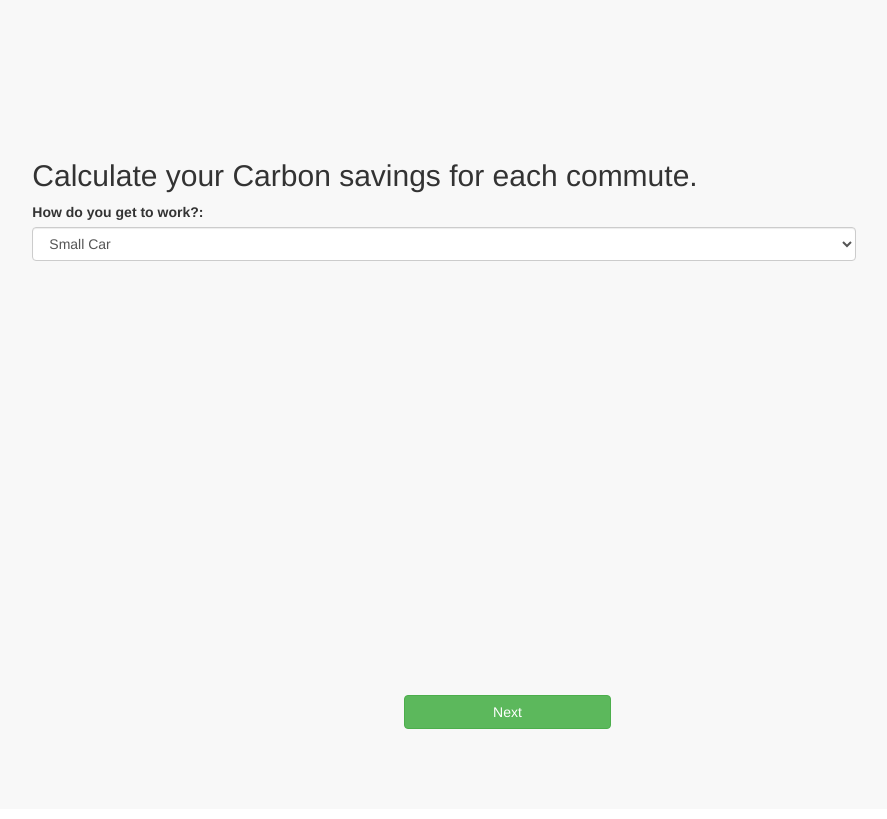
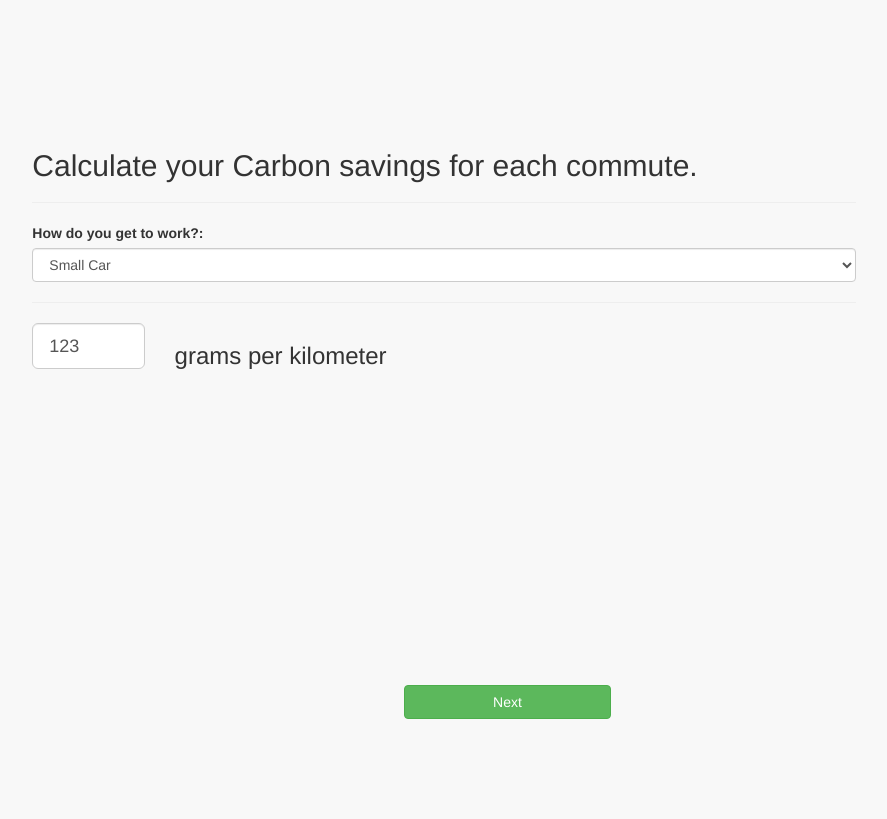
Before and after one commit to choc0bot/commuta, a Flask app: page /new_user_setup in a window 1280 px wide. Shown: the part 2991-3810 px from the top of the page, without its empty margins (236-1123 px from the left). Before the commit the page ends 3720 px from the top, so only its background shows below. Run offline with Flask 2, Linux system fonts and the light colour scheme; parts of the project's set-up code (start-up, migrations or seed data) failed here and were passed over; some libraries are stand-ins or nearby versions.

Commit message:
new user form

```diff
--- a/app/static/js/style.css
+++ b/app/static/js/style.css
@@ -30,7 +30,7 @@
     background-attachment: fixed;
     width:100%;
     height:100%;
-    padding: 40px 10px;
+    padding: 30px 10px;
     position: relative;
 
 }
@@ -52,7 +52,7 @@
 .button{
     display:block;
     position:absolute;
-    bottom:0px;
+    bottom:10px;
     left:50%;
 }
 .button:hover{
--- a/app/templates/commute.html
+++ b/app/templates/commute.html
@@ -180,10 +180,10 @@
 
 new Morris.Area({
   element: 'myfirstchart',
-  data: [{% for ride in monthly_savings %}{
+  data: [{% for ride in monthly_distance %}{
         month: '{{ ride[0] | monthfilter }}',
         value: {{ ride[1] * goal_savings }},
-        value1: {{ (ride[1] * 10 * carbon_number) }}
+        value1: {{ (ride[2] * carbon_number)/1000 }}
         },{% endfor %}],
   // The name of the data record attribute that contains x-values.
   xkey: 'month',
--- a/app/templates/new_user_setup.html
+++ b/app/templates/new_user_setup.html
@@ -7,11 +7,19 @@
 
 <script type="text/javascript" src='http://maps.google.com/maps/api/js?sensor=false&libraries=places'></script>
 <script src="../static/jqloc/src/locationpicker.jquery.js"></script>
+<script type="text/javascript" src="../static/js/js.js"></script>
+<script src="../static/stellar/jquery.stellar.js"></script>
+<script src="../static/waypoints/lib/jquery.waypoints.min.js"></script>
+<script type="text/javascript" src="../static/js/jquery.easing.1.3.js"></script>
+<script>
+$(function() {
+    $( "#thedropdown").change(function() {
+      oname = $( "#thedropdown" ).val();
+      $("#objectname").val(oname);
 
-  <script type="text/javascript" src="../static/js/js.js"></script>
-  <script src="../static/stellar/jquery.stellar.js"></script>
-  <script src="../static/waypoints/lib/jquery.waypoints.min.js"></script>
-  <script type="text/javascript" src="../static/js/jquery.easing.1.3.js"></script>
+    });
+  });
+</script>
 
 <div>
     <div class="row">
@@ -126,18 +134,30 @@
                     <div class="slide" id="slide6" data-slide="6" data-stellar-background-ratio="0.5">
                         <div class="wrapper">
                             <h2>Calculate your Carbon savings for each commute.</h2>
-
-                            <div class="form-group">
-                                <label for="sel1">How do you get to work?:</label>
-                                  <select class="form-control" id="map-radius">
-                                    <option>Small Car</option>
-                                    <option>Medium Car</option>
-                                    <option>SUV</option>
-                                    <option>Bus</option>
-                                    <option>Train</option>
-                                    <option>Tram</option>
-                                    <option>Subway</option>
-                                </select>
+                            <hr>
+                            <div class="row">
+                                <div class="col-md-12" class="form-group">
+                                    <label for="sel1">How do you get to work?:</label>
+                                      <select class="form-control" id="thedropdown">
+                                        <option value="123">Small Car</option>
+                                        <option value="159">Medium Car</option>
+                                        <option value="195">Large Car</option>
+                                        <option value="221">SUV</option>
+                                        <option value="75">Bus</option>
+                                        <option value="81">Train</option>
+                                        <option value="51">Tram</option>
+                                        <option value="71">Subway</option>
+                                    </select>
+                                </div>
+                            </div>
+                            <hr>
+                            <div class="row">
+                                <div class="col-md-2">
+                                    {{ form.carbon_number(class="form-control input-lg", id="objectname", value="123" ) }}
+                                </div>
+                                <div class="col-md-5">
+                                    <h3>grams per kilometer</h3>
+                                </div>
                             </div>
                         </div>
                         <p><input data-slide="6" class="button btn btn-success" value="Next"></p>
--- a/app/views.py
+++ b/app/views.py
@@ -124,14 +124,15 @@ def haversine(lon1, lat1, lon2, lat2):
     r = 6371 # Radius of earth in kilometers. Use 3956 for miles
     return c * r
 
-def process_activities(act, commute_count, commute_distance, monthly_savings, monthly_rides, dow_rides):
+def process_activities(act, commute_count, commute_distance, monthly_savings, monthly_rides, dow_rides, monthly_distance):
     commute_count += 1
     commute_distance += float(unithelper.kilometers(act.distance))
     ride_date = act.start_date_local
     monthly_savings.append(ride_date.month)
     monthly_rides.append([ride_date, convert_timedelta(act.elapsed_time)])
+    monthly_distance.append([ride_date, convert_timedelta(act.elapsed_time), (act.distance/1000)])
     dow_rides.append(int(ride_date.weekday()))
-    return(commute_count, commute_distance, monthly_savings, monthly_rides, dow_rides)
+    return(commute_count, commute_distance, monthly_savings, monthly_rides, dow_rides, monthly_distance)
 
 def flag_check(flag, act):
     if flag == True:
@@ -171,6 +172,7 @@ def commute():
         equator_length = 40075
         monthly_rides = []
         monthly_savings = []
+        monthly_distance = []
         dow_rides = []
         commute_count = 0
         commute_distance = 0.0
@@ -183,12 +185,13 @@ def commute():
             check_types = (flag_check(settings.commute_tag, act), string_check(settings.commute_string,act), gps_check(settings.longitude, settings.latitude, settings.gpsrange, act.start_latlng, act.end_latlng, act))
             true_count =  sum([1 for ct in check_types if ct])
             if true_count > 0:
-                commute_count, commute_distance, monthly_savings, monthly_rides, dow_rides = process_activities(act, commute_count, commute_distance, monthly_savings, monthly_rides,dow_rides)
+                commute_count, commute_distance, monthly_savings, monthly_rides, dow_rides, monthly_distance = process_activities(act, commute_count, commute_distance, monthly_savings, monthly_rides, dow_rides, monthly_distance)
 
         day_count_list  = list(Counter(dow_rides).items())
         month_count_list =  list(Counter(monthly_savings).items())
-        total_carbon = round((commute_count * settings.carbon_number) / 1000,2)
-        total_carbon_trees = round((commute_count * settings.carbon_number) / 22100, 2)
+        month_distance_list =  list(Counter(monthly_distance).items())
+        total_carbon = round((commute_distance * settings.carbon_number) / 1000,2)
+        total_carbon_trees = round((commute_distance * settings.carbon_number) / 22100, 2)
         commute_saving = settings.goal_savings * commute_count
         commute_goal = settings.goal_value - commute_saving
         commute_goal_percent = int(round((commute_saving/settings.goal_value)*100))
@@ -202,6 +205,7 @@ def commute():
                                             day_count = day_count_list,
                                             monthly_savings = month_count_list,
                                             monthly_rides = monthly_rides,
+                                            monthly_distance = monthly_distance_list,
                                             firstname = athlete.firstname,
                                             lastname = athlete.lastname,
                                             athlete = athlete,
@@ -212,7 +216,7 @@ def commute():
                                             goal_title = commute_goal_title,
                                             round_the_world = round_the_world,
                                             total_carbon_trees = total_carbon_trees,
-                                            carbon_number = settings.carbon_number/1000,
+                                            carbon_number = settings.carbon_number,
                                             goal_savings = settings.goal_savings)
 
 @app.route('/commute_details')
```
Also changed, not shown: other parts of app/static/js/style.css (+1 -52 lines), app/models.py (+11 -0 lines), app.db, 2 other files.
